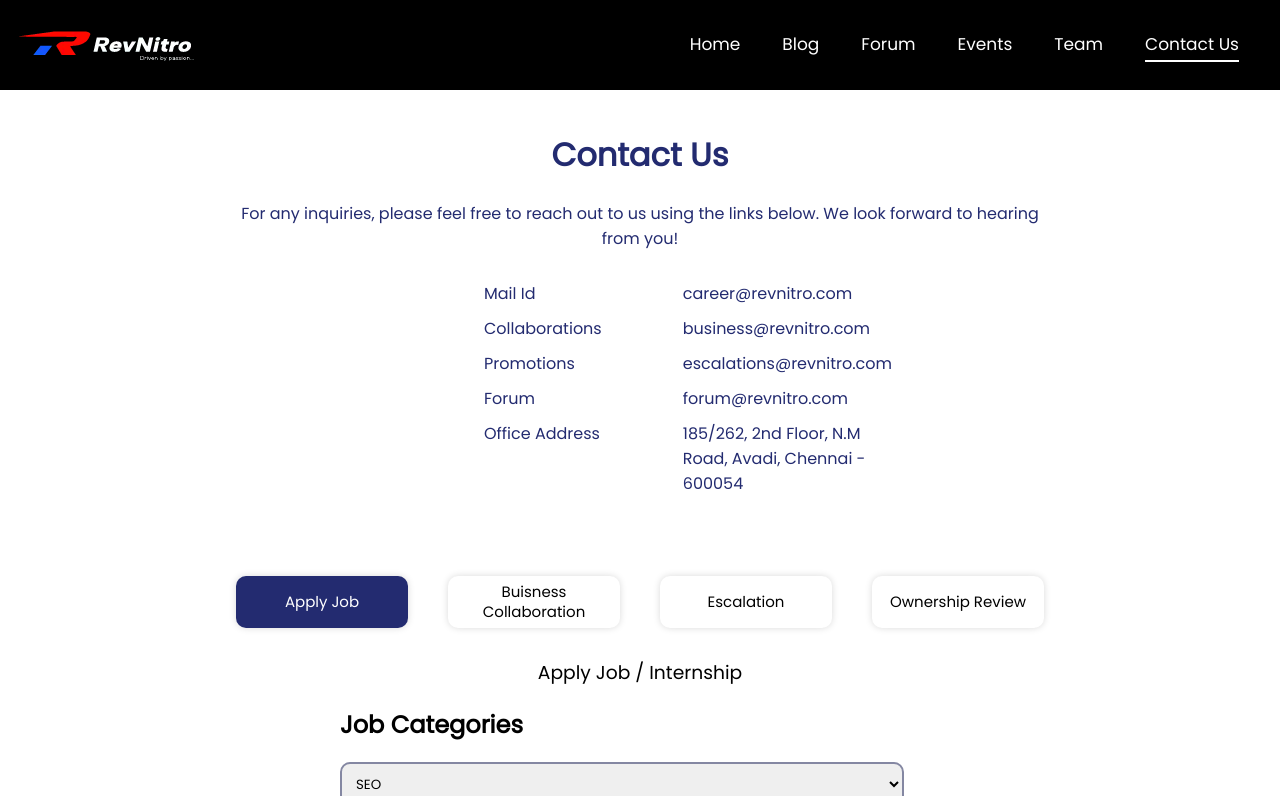
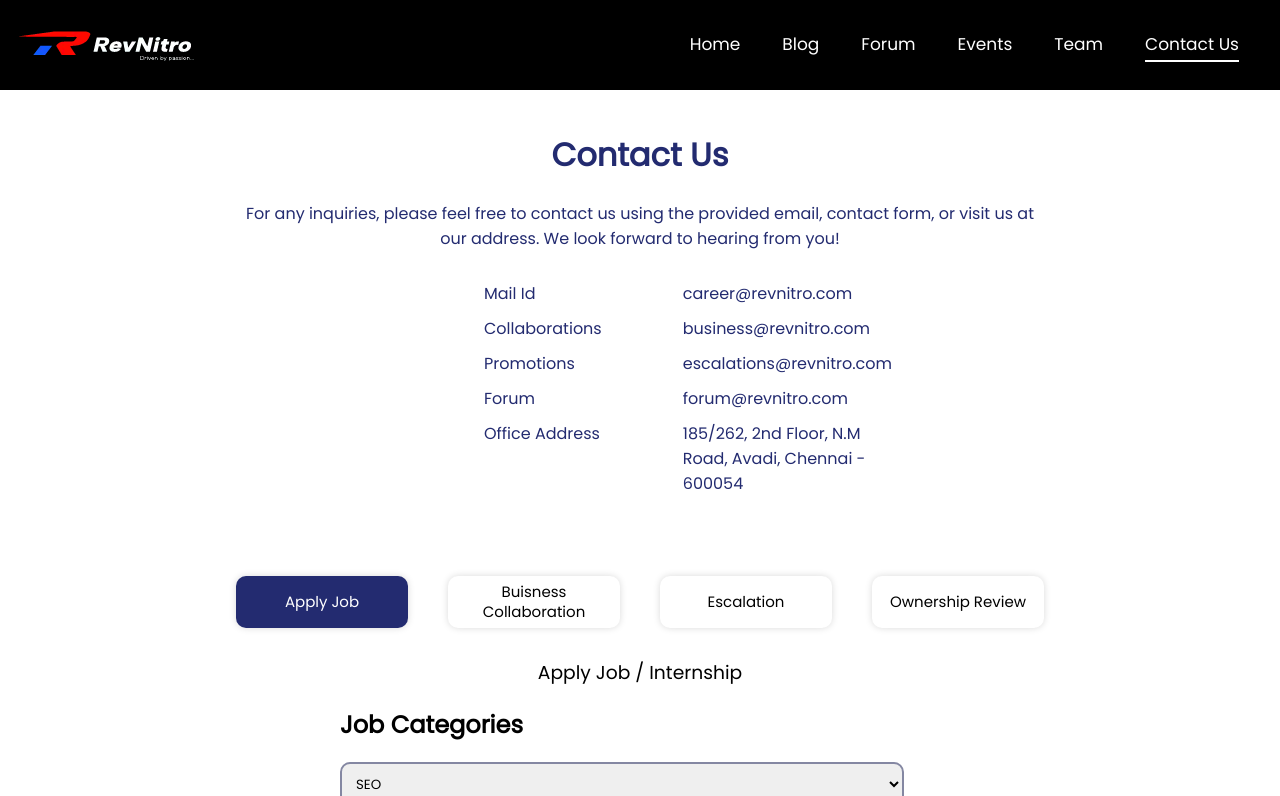
Before and after one commit to asherDn-Official/Revnitro-Forms-Frontend, a React (Create React App) app: page /Contact in a window 1280 px wide. Shown: the top 796 px of the page. Built offline with nearby package versions, Linux system fonts and the light colour scheme; no server answers.

Commit message:
Update EscalationForm.js

```diff
--- a/src/forms/EscalationForm.js
+++ b/src/forms/EscalationForm.js
@@ -17,8 +17,7 @@ const Escalation = () => {
       <div className="contact-container">
         <h1>Contact Us</h1>
         <p className="paraisnong">
-          For any inquiries, please feel free to reach out to us using the links
-          below. We look forward to hearing from you!
+          For any inquiries, please feel free to contact us using the provided email, contact form, or visit us at our address. We look forward to hearing from you!
         </p>
         <div className="contact-details">
           <div className="column">
```
